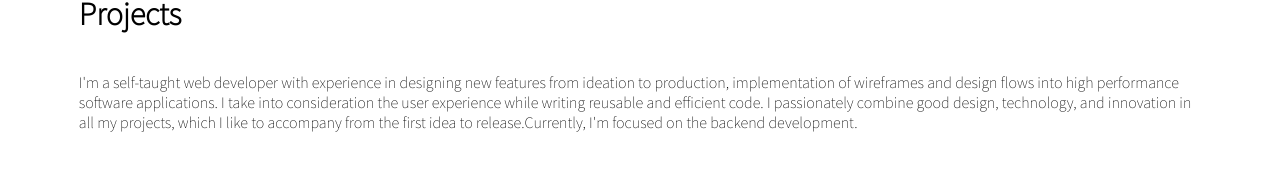
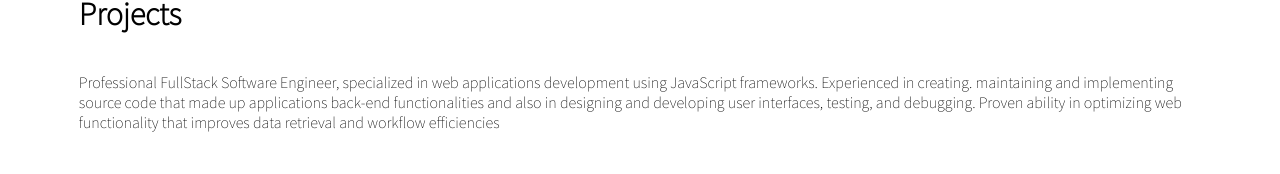
Before and after one commit to maybeswapnil/landingpage, a React (Create React App) app: page / in a window 1280 px wide. Shown: the part 2959-3133 px from the top of the page. Built offline with nearby package versions, Linux system fonts and the light colour scheme.

Commit message:
scroll padding

```diff
--- a/src/Components/About.js
+++ b/src/Components/About.js
@@ -120,7 +120,9 @@ function About(props) {
             <br/>
             <br/>
             <h1 className='main-about'>Projects</h1>
-            <p className='main-about'>I'm a self-taught web developer with experience in designing new features from ideation to production, implementation of wireframes and design flows into high performance software applications. I take into consideration the user experience while writing reusable and efficient code. I passionately combine good design, technology, and innovation in all my projects, which I like to accompany from the first idea to release.Currently, I'm focused on the backend development.</p>
+            <p className='main-about'>Professional FullStack Software Engineer, specialized in web applications development using JavaScript frameworks. Experienced in creating. maintaining
+and implementing source code that made up applications back-end functionalities and also in designing and developing user interfaces, testing, and
+debugging. Proven ability in optimizing web functionality that improves data retrieval and workflow efficiencies</p>
             <br/>
             <div className='about-project-main-div'>
                 <Project url='https://github.com/maybeswapnil/Satellite-Tracker-3D' name='Satellite Tracker' description='#reactjs #express #n2yo' descriptionpara='Reference Application to connect to spotify API to request currently playing songs. Requires Client_ID and Client_Secret from Spotify. Download and change the values in ./credentials.env.'/>
```
